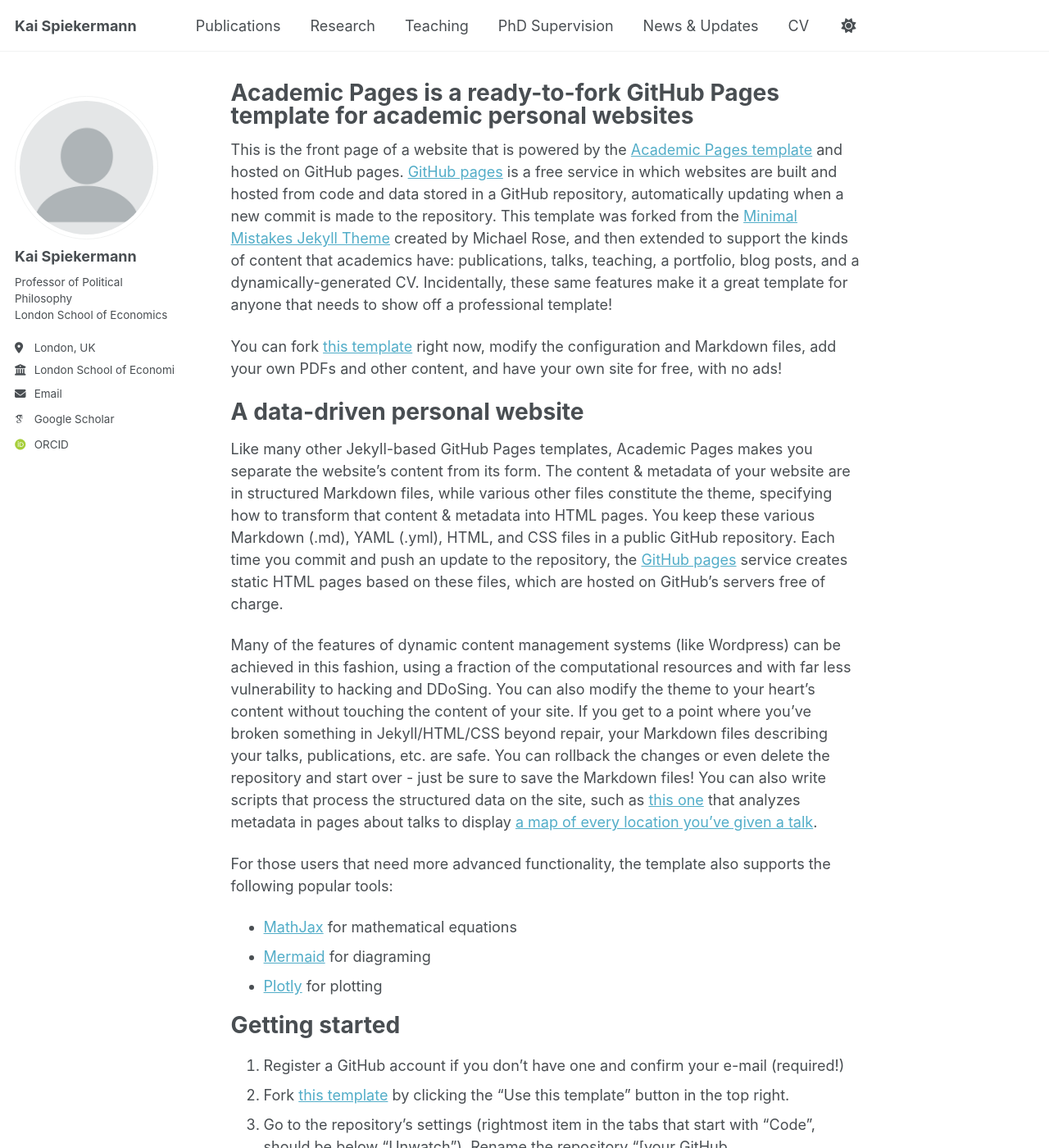
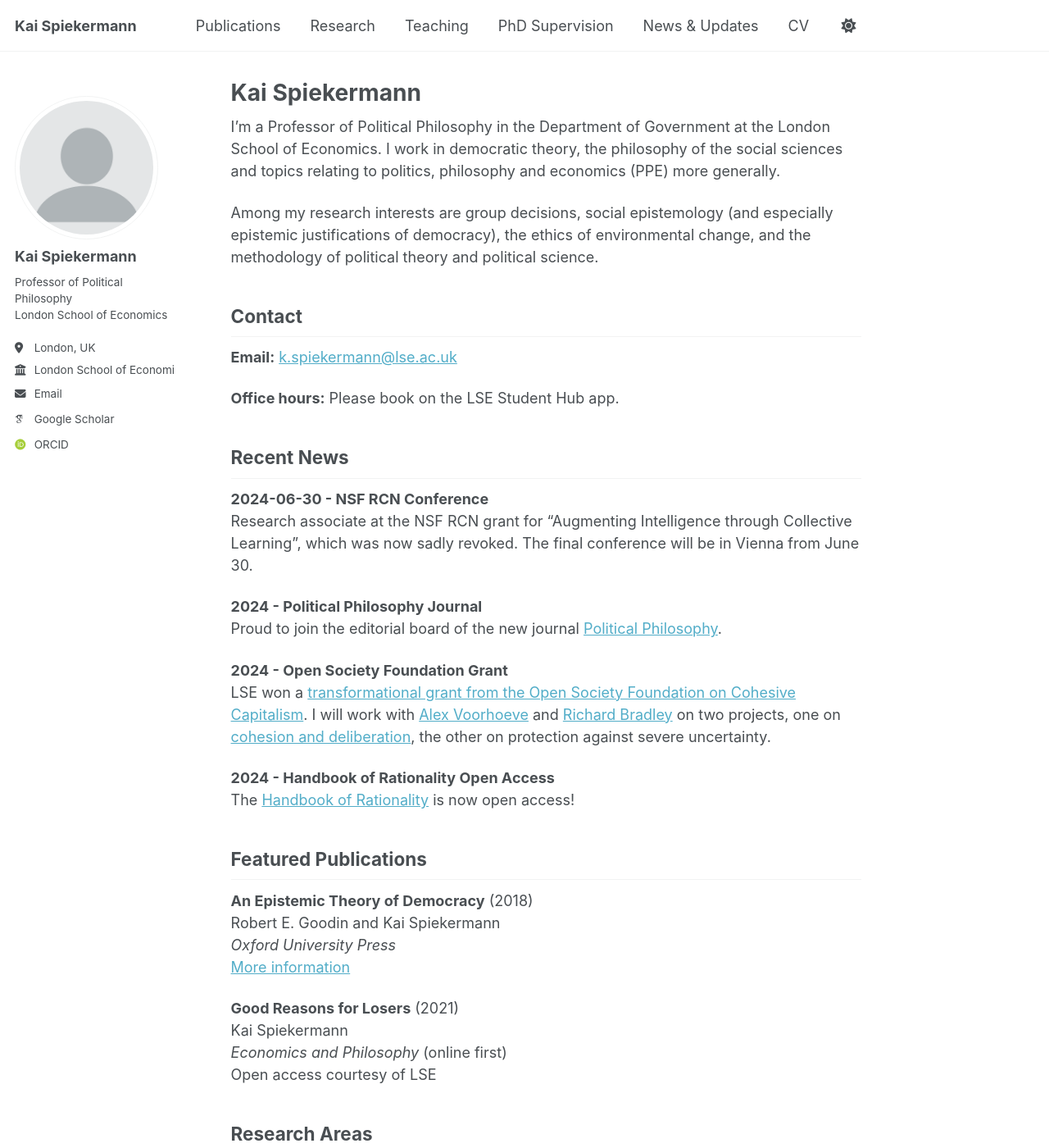
Before and after one commit to kaispk/kaispk.github.io, a Jekyll site: the page built from _pages/about.md, in a window 1280 px wide and 1400 px high. Shown: the whole window at 82% size. Built offline with Jekyll 4.4.1, drawn with Linux system fonts in a browser that asks for light colours; some web fonts are replaced; a script that is not in the unit is left out; some of the changed text lies outside the part shown.

Commit message:
Update about.md

```diff
--- a/_pages/about.md
+++ b/_pages/about.md
@@ -1,56 +1,58 @@
 ---
 permalink: /
-title: "Academic Pages is a ready-to-fork GitHub Pages template for academic personal websites"
+title: "Kai Spiekermann"
 author_profile: true
 redirect_from:
   - /about/
   - /about.html
 ---
 
-This is the front page of a website that is powered by the [Academic Pages template](https://github.com/academicpages/academicpages.github.io) and hosted on GitHub pages. [GitHub pages](https://pages.github.com) is a free service in which websites are built and hosted from code and data stored in a GitHub repository, automatically updating when a new commit is made to the repository. This template was forked from the [Minimal Mistakes Jekyll Theme](https://mmistakes.github.io/minimal-mistakes/) created by Michael Rose, and then extended to support the kinds of content that academics have: publications, talks, teaching, a portfolio, blog posts, and a dynamically-generated CV. Incidentally, these same features make it a great template for anyone that needs to show off a professional template!
+I'm a Professor of Political Philosophy in the Department of Government at the London School of Economics. I work in democratic theory, the philosophy of the social sciences and topics relating to politics, philosophy and economics (PPE) more generally.
 
- You can fork [this template](https://github.com/academicpages/academicpages.github.io) right now, modify the configuration and Markdown files, add your own PDFs and other content, and have your own site for free, with no ads!
+Among my research interests are group decisions, social epistemology (and especially epistemic justifications of democracy), the ethics of environmental change, and the methodology of political theory and political science.
 
-A data-driven personal website
-======
-Like many other Jekyll-based GitHub Pages templates, Academic Pages makes you separate the website's content from its form. The content & metadata of your website are in structured Markdown files, while various other files constitute the theme, specifying how to transform that content & metadata into HTML pages. You keep these various Markdown (.md), YAML (.yml), HTML, and CSS files in a public GitHub repository. Each time you commit and push an update to the repository, the [GitHub pages](https://pages.github.com/) service creates static HTML pages based on these files, which are hosted on GitHub's servers free of charge.
+## Contact
 
-Many of the features of dynamic content management systems (like Wordpress) can be achieved in this fashion, using a fraction of the computational resources and with far less vulnerability to hacking and DDoSing. You can also modify the theme to your heart's content without touching the content of your site. If you get to a point where you've broken something in Jekyll/HTML/CSS beyond repair, your Markdown files describing your talks, publications, etc. are safe. You can rollback the changes or even delete the repository and start over - just be sure to save the Markdown files! You can also write scripts that process the structured data on the site, such as [this one](https://github.com/academicpages/academicpages.github.io/blob/master/talkmap.ipynb) that analyzes metadata in pages about talks to display [a map of every location you've given a talk](https://academicpages.github.io/talkmap.html).
+**Email:** [k.spiekermann@lse.ac.uk](mailto:k.spiekermann@lse.ac.uk)
 
-For those users that need more advanced functionality, the template also supports the following popular tools:
-- [MathJax](https://www.mathjax.org/) for mathematical equations
-- [Mermaid](https://mermaid.js.org/) for diagraming
-- [Plotly](https://plotly.com/javascript/) for plotting
+**Office hours:** Please book on the LSE Student Hub app.
 
-Getting started
-======
-1. Register a GitHub account if you don't have one and confirm your e-mail (required!)
-1. Fork [this template](https://github.com/academicpages/academicpages.github.io) by clicking the "Use this template" button in the top right.
-1. Go to the repository's settings (rightmost item in the tabs that start with "Code", should be below "Unwatch"). Rename the repository "[your GitHub username].github.io", which will also be your website's URL.
-1. Set site-wide configuration and create content & metadata (see below -- also see [this set of diffs](http://archive.is/3TPas) showing what files were changed to set up [an example site](https://getorg-testacct.github.io) for a user with the username "getorg-testacct")
-1. Upload any files (like PDFs, .zip files, etc.) to the files/ directory. They will appear at https://[your GitHub username].github.io/files/example.pdf.
-1. Check status by going to the repository settings, in the "GitHub pages" section
+## Recent News
 
-Site-wide configuration
-------
-The main configuration file for the site is in the base directory in [_config.yml](https://github.com/academicpages/academicpages.github.io/blob/master/_config.yml), which defines the content in the sidebars and other site-wide features. You will need to replace the default variables with ones about yourself and your site's github repository. The configuration file for the top menu is in [_data/navigation.yml](https://github.com/academicpages/academicpages.github.io/blob/master/_data/navigation.yml). For example, if you don't have a portfolio or blog posts, you can remove those items from that navigation.yml file to remove them from the header.
+**2024-06-30 - NSF RCN Conference**
+Research associate at the NSF RCN grant for "Augmenting Intelligence through Collective Learning", which was now sadly revoked. The final conference will be in Vienna from June 30.
 
-Create content & metadata
-------
-For site content, there is one Markdown file for each type of content, which are stored in directories like _publications, _talks, _posts, _teaching, or _pages. For example, each talk is a Markdown file in the [_talks directory](https://github.com/academicpages/academicpages.github.io/tree/master/_talks). At the top of each Markdown file is structured data in YAML about the talk, which the theme will parse to do lots of cool stuff. The same structured data about a talk is used to generate the list of talks on the [Talks page](https://academicpages.github.io/talks), each [individual page](https://academicpages.github.io/talks/2012-03-01-talk-1) for specific talks, the talks section for the [CV page](https://academicpages.github.io/cv), and the [map of places you've given a talk](https://academicpages.github.io/talkmap.html) (if you run this [python file](https://github.com/academicpages/academicpages.github.io/blob/master/talkmap.py) or [Jupyter notebook](https://github.com/academicpages/academicpages.github.io/blob/master/talkmap.ipynb), which creates the HTML for the map based on the contents of the _talks directory).
+**2024 - Political Philosophy Journal**
+Proud to join the editorial board of the new journal [Political Philosophy](https://politicalphilosophyjournal.org).
 
-**Markdown generator**
+**2024 - Open Society Foundation Grant**
+LSE won a [transformational grant from the Open Society Foundation on Cohesive Capitalism](https://www.lse.ac.uk/News/Latest-news-from-LSE/2024/a-January-2024/Envisioning-an-economy-that-works-for-all). I will work with [Alex Voorhoeve](https://personal.lse.ac.uk/voorhoev/) and [Richard Bradley](https://www.lse.ac.uk/cpnss/people/richard-bradley) on two projects, one on [cohesion and deliberation](https://www.lse.ac.uk/cpnss/research/cohesion-and-deliberative-decision-making), the other on protection against severe uncertainty.
 
-The repository includes [a set of Jupyter notebooks](https://github.com/academicpages/academicpages.github.io/tree/master/markdown_generator
-) that converts a CSV containing structured data about talks or presentations into individual Markdown files that will be properly formatted for the Academic Pages template. The sample CSVs in that directory are the ones I used to create my own personal website at stuartgeiger.com. My usual workflow is that I keep a spreadsheet of my publications and talks, then run the code in these notebooks to generate the Markdown files, then commit and push them to the GitHub repository.
+**2024 - Handbook of Rationality Open Access**
+The [Handbook of Rationality](https://direct.mit.edu/books/oa-edited-volume/5525/The-Handbook-of-Rationality) is now open access!
 
-How to edit your site's GitHub repository
-------
-Many people use a git client to create files on their local computer and then push them to GitHub's servers. If you are not familiar with git, you can directly edit these configuration and Markdown files directly in the github.com interface. Navigate to a file (like [this one](https://github.com/academicpages/academicpages.github.io/blob/master/_talks/2012-03-01-talk-1.md) and click the pencil icon in the top right of the content preview (to the right of the "Raw | Blame | History" buttons). You can delete a file by clicking the trashcan icon to the right of the pencil icon. You can also create new files or upload files by navigating to a directory and clicking the "Create new file" or "Upload files" buttons.
+## Featured Publications
 
-Example: editing a Markdown file for a talk
-![Editing a Markdown file for a talk](/images/editing-talk.png)
+**An Epistemic Theory of Democracy** (2018)
+Robert E. Goodin and Kai Spiekermann
+*Oxford University Press*
+[More information](https://www.kaispiekermann.net/blog-native/epistemic-theory-of-democracy)
 
-For more info
-------
-More info about configuring Academic Pages can be found in [the guide](https://academicpages.github.io/markdown/), the [growing wiki](https://github.com/academicpages/academicpages.github.io/wiki), and you can always [ask a question on GitHub](https://github.com/academicpages/academicpages.github.io/discussions). The [guides for the Minimal Mistakes theme](https://mmistakes.github.io/minimal-mistakes/docs/configuration/) (which this theme was forked from) might also be helpful.
+**Good Reasons for Losers** (2021)
+Kai Spiekermann
+*Economics and Philosophy* (online first)
+Open access courtesy of LSE
+
+## Research Areas
+
+My work sits at the intersection of political philosophy, epistemology, and social science methodology. Key areas include:
+
+- **Democratic Theory** - Epistemic justifications of democracy, group decision-making processes
+- **Social Epistemology** - How groups form beliefs and knowledge, collective intelligence
+- **Environmental Ethics** - Ethics of climate change, intergenerational justice, environmental policy
+- **Philosophy of Social Science** - Methodology in political theory and political science
+- **Politics, Philosophy & Economics** - Interdisciplinary approaches to social and political problems
+
+## PhD Supervision
+
+If you are considering applying for a PhD and are thinking of me as your supervisor, please read [this guidance](/phd-supervision/) first.
```
